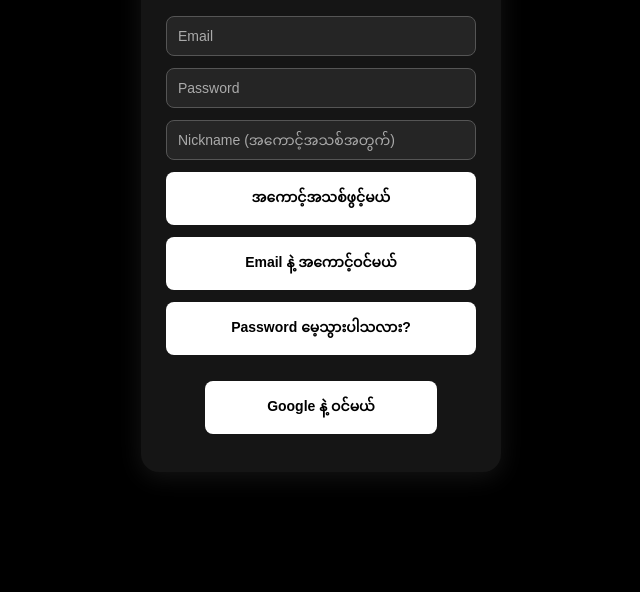
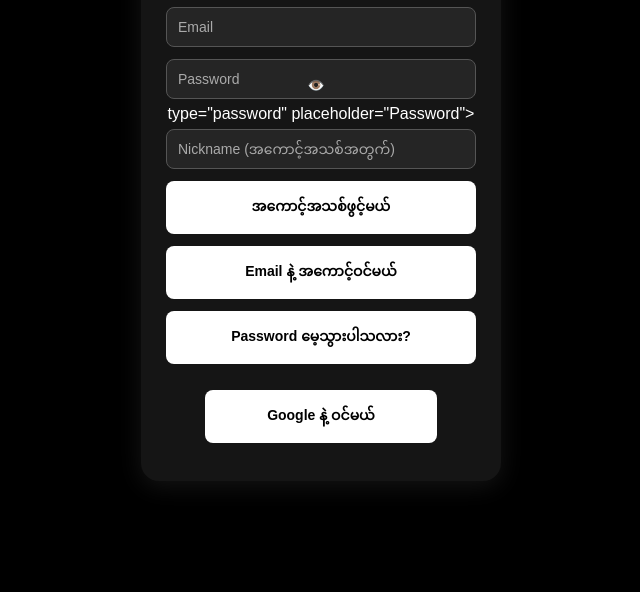
Before and after one commit to winmoe8182-dot/AAA-Chat, a plain HTML site: page index.html in a window 1280 px wide. Shown: the part 208-800 px from the top of the page, without its empty margins (319-959 px from the left). Drawn offline with Linux system fonts and the light colour scheme; no server answers.

Commit message:
Update index.html

```diff
--- a/index.html
+++ b/index.html
@@ -47,7 +47,14 @@ button{
  <div id="login">
   <h2>AAA Chat</h2>
   <input id="email" type="email" placeholder="Email">
-  <input id="password" type="password" placeholder="Password">
+  <div style="position:relative">
+  <input id="password" type="password" placeholder="Password"
+    style="width:100%;padding-right:45px">
+  <button type="button" id="togglePassword"
+    style="position:absolute;right:5px;top:50%;transform:translateY(-50%);border:0;background:transparent;padding:8px">
+    👁️
+  </button>
+</div> type="password" placeholder="Password">
   <input id="nickname" type="text" placeholder="Nickname (အကောင့်အသစ်အတွက်)">
   <button id="signup">အကောင့်အသစ်ဖွင့်မယ်</button>
   <button id="signin">Email နဲ့ အကောင့်ဝင်မယ်</button>
@@ -94,6 +101,12 @@ const db=getFirestore(app);
 const provider=new GoogleAuthProvider();
 
 const $=id=>document.getElementById(id);
+$("togglePassword").onclick = () => {
+  const password = $("password");
+  const visible = password.type === "password";
+  password.type = visible ? "text" : "password";
+  $("togglePassword").textContent = visible ? "🙈" : "👁️";
+};
 $("reset").onclick = async () => {
   const email = $("email").value.trim();
 
```
